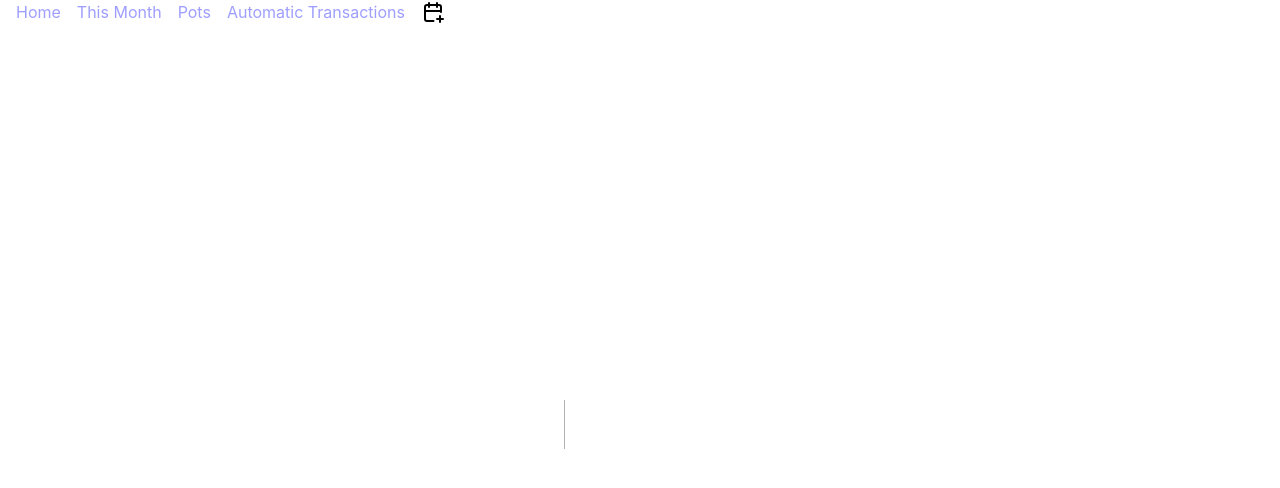
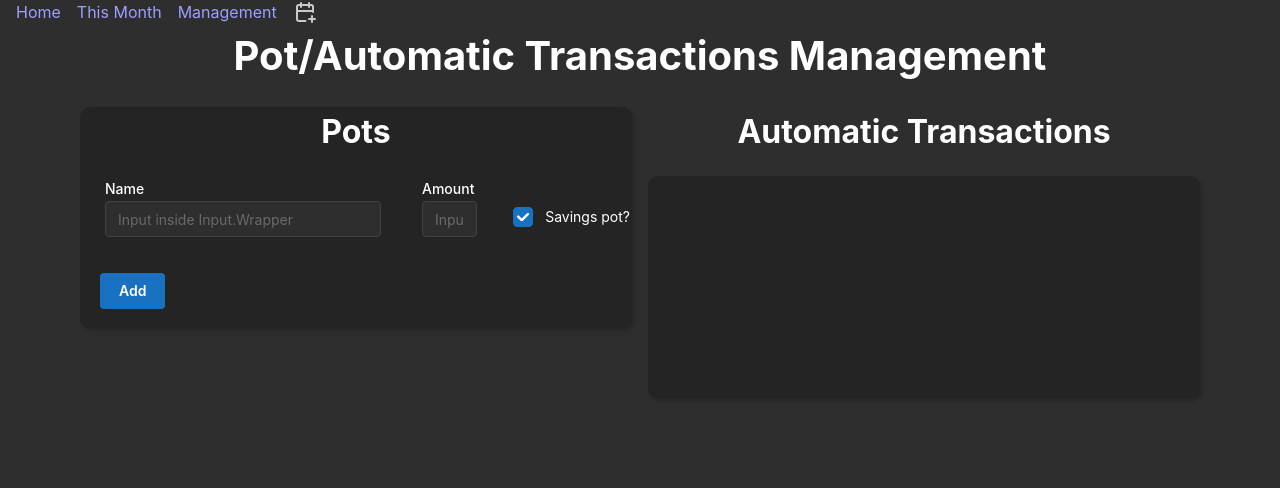
Before and after one commit to Bregann/FinanceManager, a Next.js app in the folder financemanager.web/: page /management in a window 1280 px wide. Before the commit this address had no page. Shown: the top 488 px of the page. Built offline with nearby package versions, Linux system fonts and the light colour scheme.

Commit message:
management progress

```diff
--- a/financemanager.web/components/Navigation.tsx
+++ b/financemanager.web/components/Navigation.tsx
@@ -20,11 +20,8 @@ const Navigation = (): JSX.Element => {
           <Link href='/this-month'>
             <UnstyledButton className={router.pathname === '/this-month' ? classes.linkActive : classes.link}>This Month</UnstyledButton>
           </Link>
-          <Link href='/pots'>
-            <UnstyledButton className={router.pathname === '/pots' ? classes.linkActive : classes.link}>Pots</UnstyledButton>
-          </Link>
-          <Link href='/automatic-transactions' >
-            <UnstyledButton className={router.pathname === '/automatic-transactions' ? classes.linkActive : classes.link}>Automatic Transactions</UnstyledButton>
+          <Link href='/management' >
+            <UnstyledButton className={router.pathname === '/management' ? classes.linkActive : classes.link}>Management</UnstyledButton>
           </Link>
           <IconCalendarPlus className={classes.addMonthIco}/>
         </Group>
--- /dev/null
+++ b/financemanager.web/pages/management.tsx
@@ -0,0 +1,45 @@
+import { Button, Checkbox, Container, Grid, Group, Input, Table } from '@mantine/core'
+import classes from '../styles/Management.module.css'
+
+const AutomaticTransactions = (): JSX.Element => {
+  return (
+    <>
+      <h1>Pot/Automatic Transactions Management</h1>
+      <Container size="90%">
+        <Grid>
+          <Grid.Col span={{ base: 12, md: 6 }}>
+            <div className={classes.box}>
+              <h2>Pots</h2>
+              <Group>
+              <Input.Wrapper label="Name" className={classes.inputWrapper} style={{ width: '50%' }}>
+                <Input placeholder="Input inside Input.Wrapper"/>
+              </Input.Wrapper>
+              <Input.Wrapper label="Amount" className={classes.inputWrapper} style={{ width: '10%' }}>
+                <Input placeholder="Input inside Input.Wrapper"/>
+              </Input.Wrapper>
+              <Checkbox
+                className={classes.checkBoxButton}
+                defaultChecked
+                label="Savings pot?"
+              />
+              <Button className={classes.checkBoxButton}>Add</Button>
+              </Group>
+
+              <Table>
+
+              </Table>
+            </div>
+          </Grid.Col>
+          <Grid.Col span={{ base: 12, md: 6 }}>
+            <h2>Automatic Transactions</h2>
+            <div className={classes.box}>
+
+            </div>
+          </Grid.Col>
+        </Grid>
+      </Container>
+    </>
+  )
+}
+
+export default AutomaticTransactions
--- /dev/null
+++ b/financemanager.web/styles/Management.module.css
@@ -0,0 +1,28 @@
+.box {
+    background-color: var(--mantine-color-dark-7);
+    width: 100%;
+    height: 110%;
+    border-radius: 10px;
+    color: white;
+    margin-left: auto;
+    margin-right: auto;
+    box-shadow: rgba(0, 0, 0, 0.15) 2.4px 2.4px 3.2px;
+}
+
+.inputWrapper {
+    margin-left: 25px;
+}
+
+@media (max-width:1566px){
+    .checkBoxButton{
+        margin-left: 20px;
+    }
+}
+
+.checkBoxButton {
+    margin-top: 20px;
+}
+
+h1, h2 {
+    margin-bottom: 20px;
+}
```
Also changed, not shown: financemanager.web/pages/automatic-transactions.tsx (deleted, +0 -7 lines), financemanager.web/pages/pots.tsx (deleted, +0 -7 lines).
